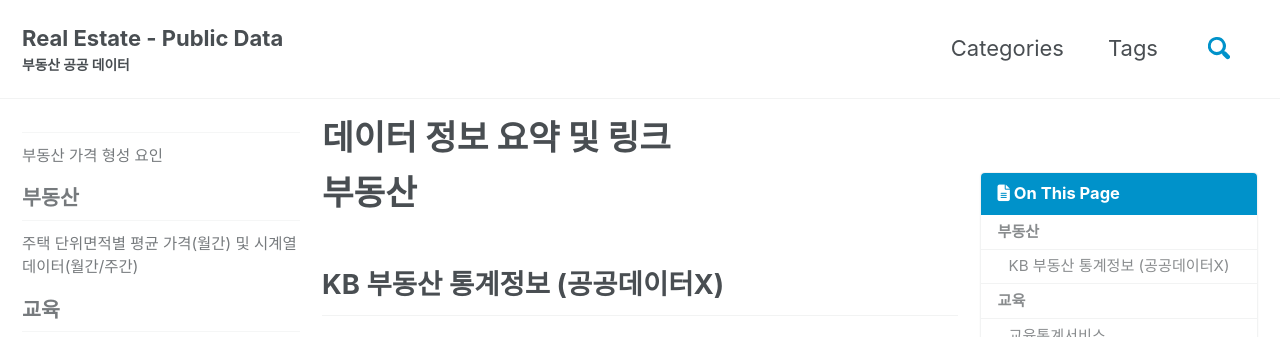
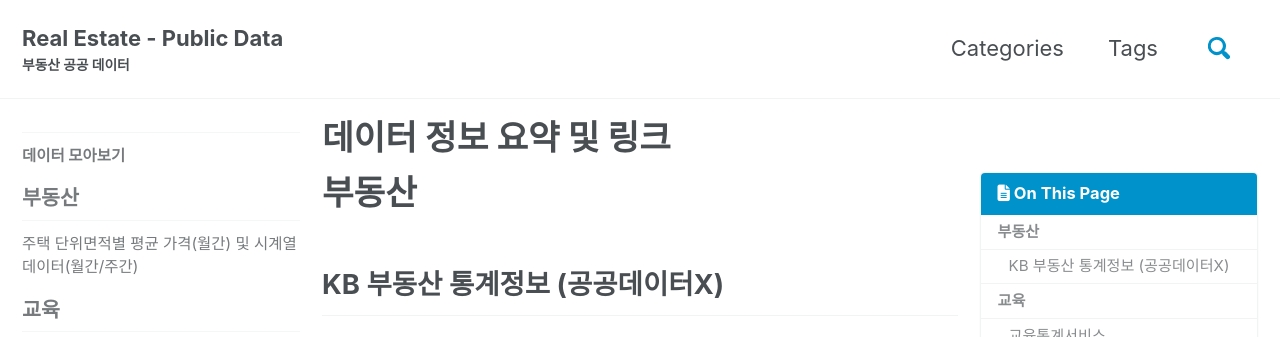
Before and after one commit to nseunghee97/real-estate-public-data, a Jekyll site: the page built from _posts/2019-08-08-요약.md, in a window 1280 px wide. Shown: the top 337 px of the page. Built offline with Jekyll 4.4.1, drawn with Linux system fonts in a browser that asks for light colours; cached includes are drawn as plain includes; nearby versions of some CDN libraries.

Commit message:
update sidebar

```diff
--- a/_data/navigation.yml
+++ b/_data/navigation.yml
@@ -15,6 +15,9 @@ docs:
     children:
       - title: "부동산 가격 형성 요인"
         url : /real-estate/real-estate-factor/
+    children:
+      - title: "데이터 모아보기"
+        url : /data-link/
   - title: "부동산"
     children:
       - title: "주택 단위면적별 평균 가격(월간) 및 시계열데이터(월간/주간)"
```
